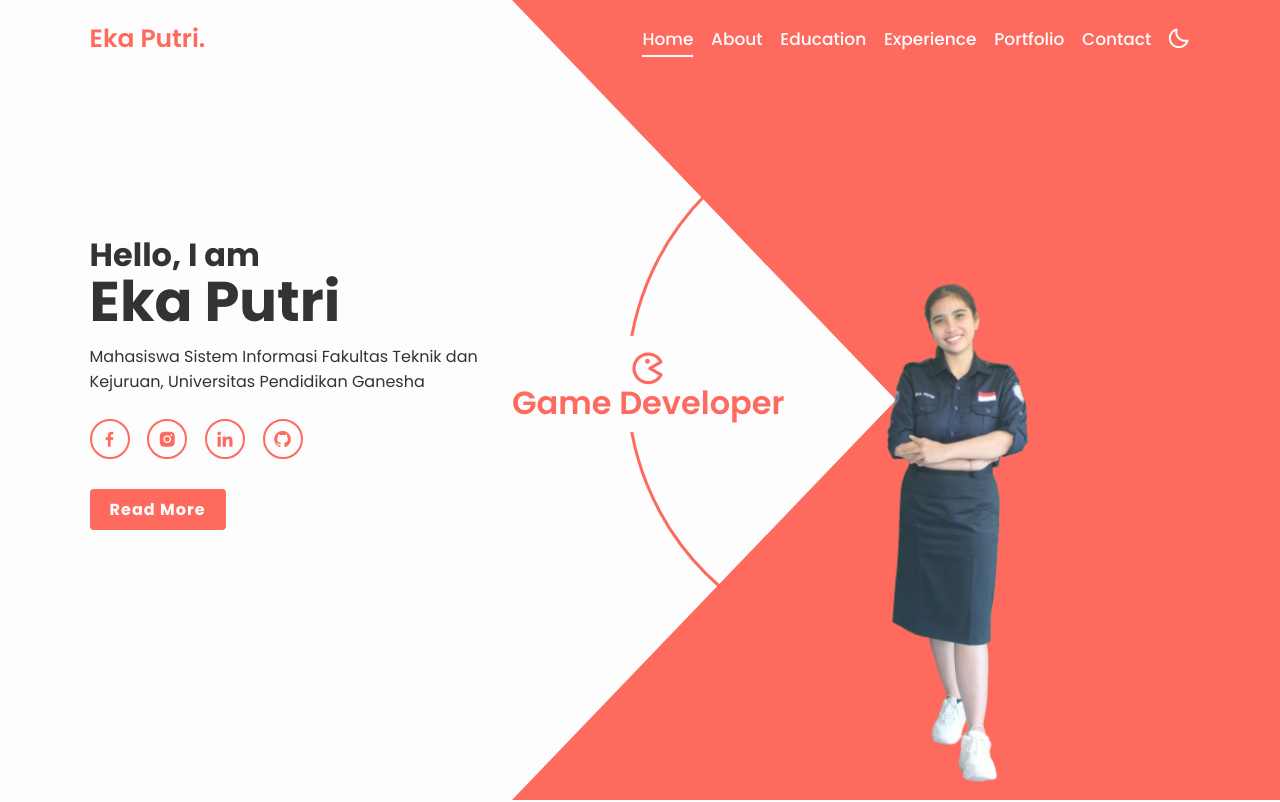
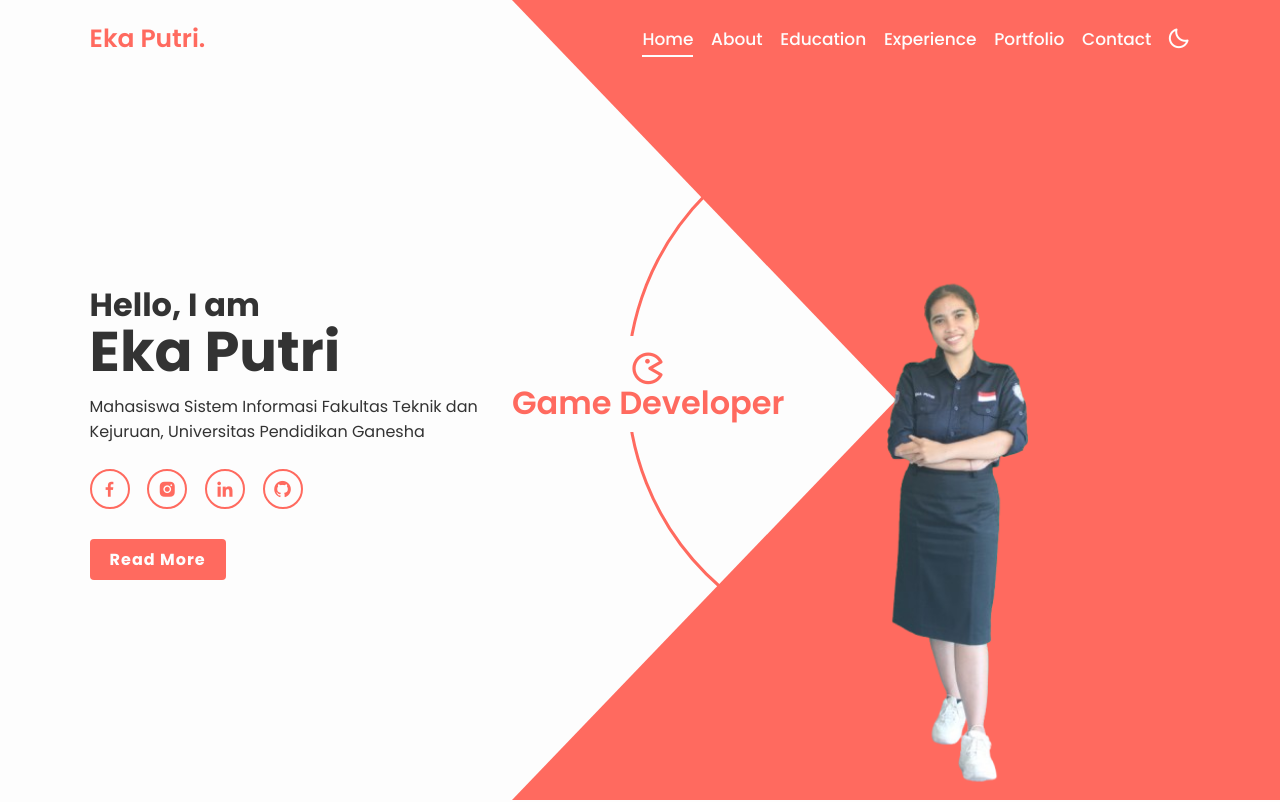
Before and after one commit to sikuentertaiment/eka_putri, a plain HTML site: page index.html in a window 1280 px wide. Shown: the top 802 px of the page. Drawn offline with nearby package versions, Linux system fonts and the light colour scheme.

Commit message:
Update index.html

```diff
--- a/index.html
+++ b/index.html
@@ -41,7 +41,7 @@
     </header>
 
     <!-- home section -->
-    <section class="home" id="home" style="padding-top:0;">
+    <section class="home" id="home" style="">
       <div class="home-content">
         <h3>Hello, I am</h3>
         <h1>Eka Putri</h1>
```
